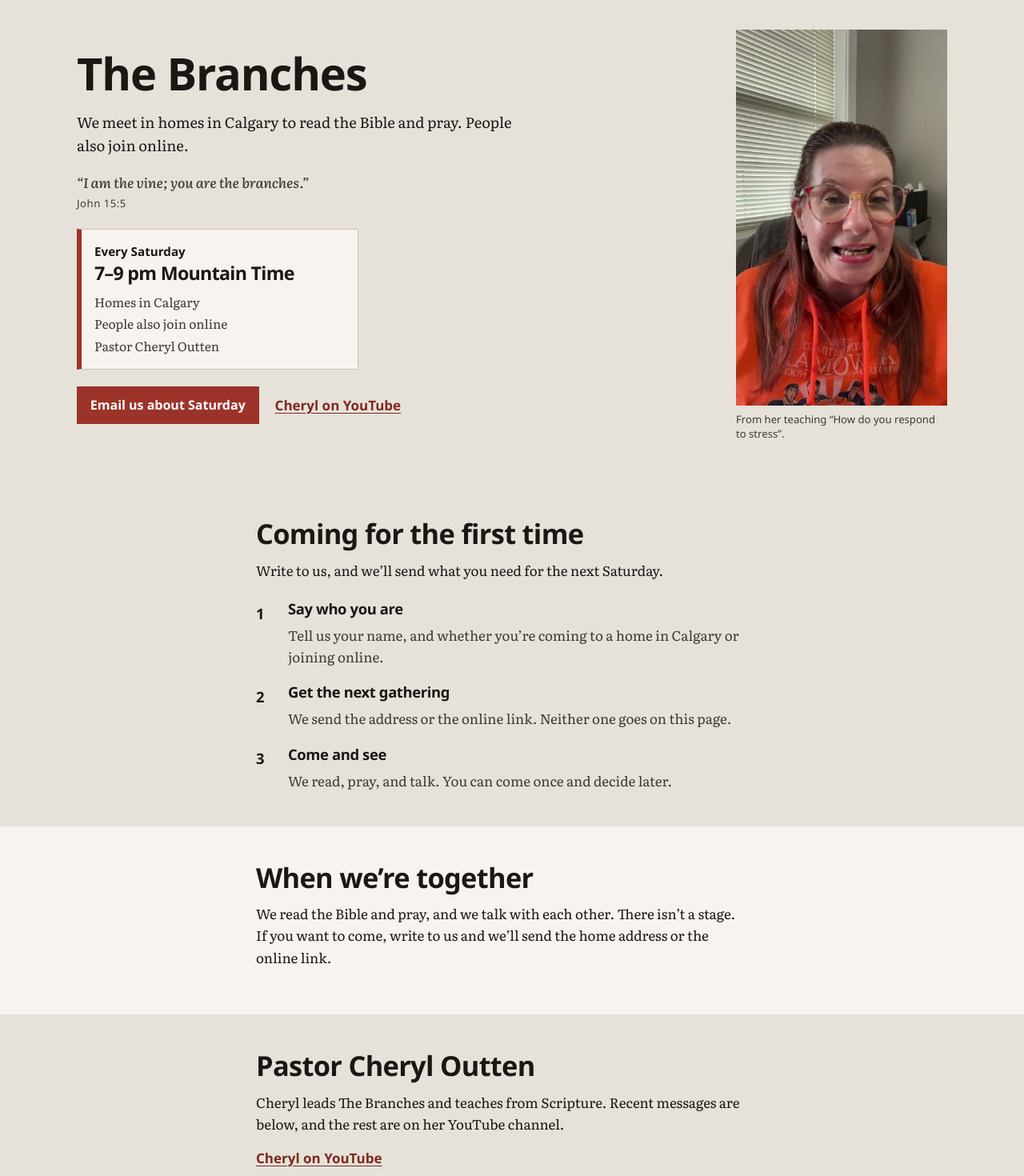
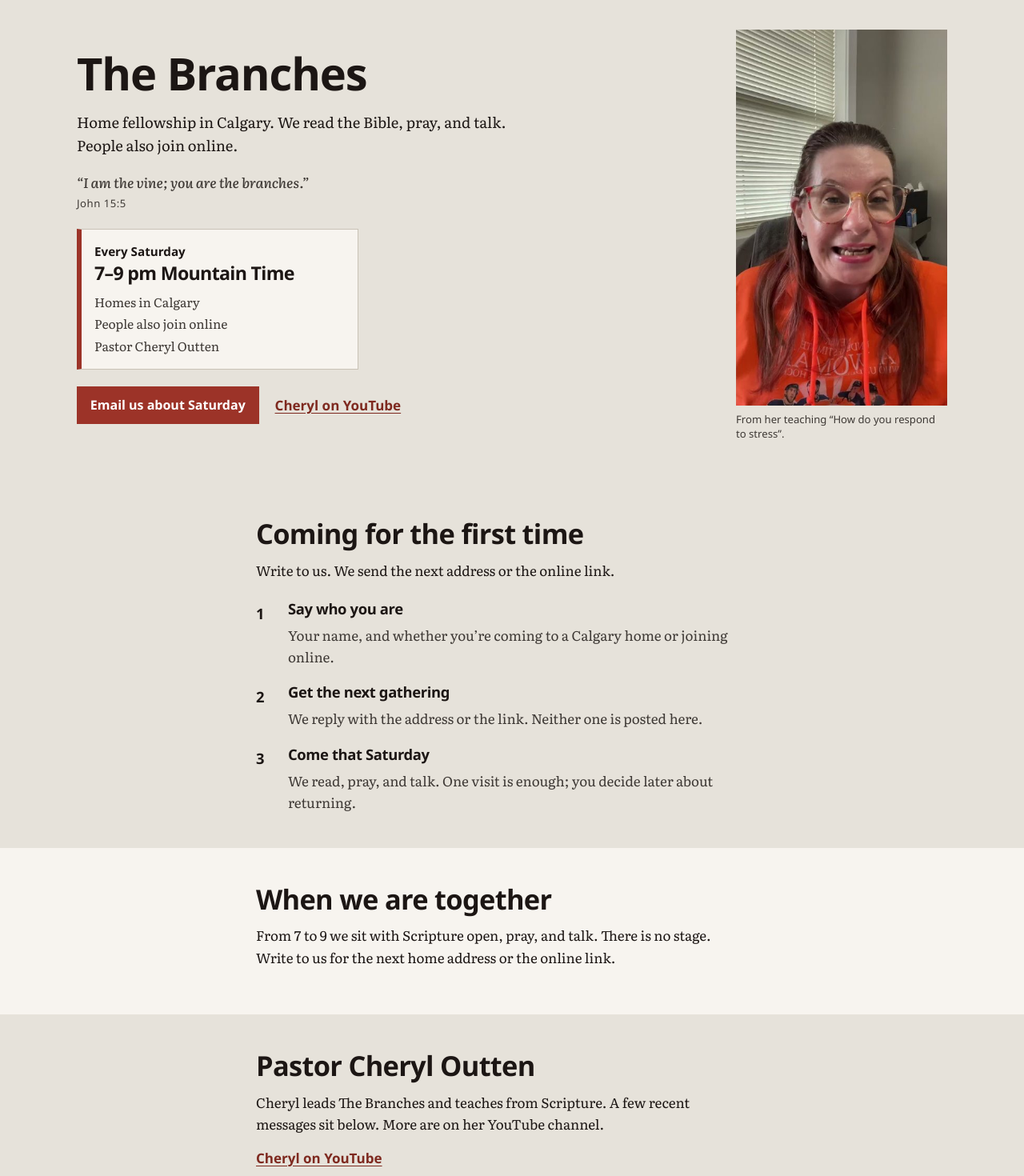
Before and after one commit to lioneltchami/the-branches, a React (Vite) app: page / in a window 1280 px wide. Shown: the part 80-1550 px from the top of the page at 80% size. Built offline with nearby package versions, Linux system fonts and the light colour scheme; a web font is replaced by a local one.

Commit message:
Polish The Branches copy for a human host voice
Drop em dashes and slogan-y phrasing, tighten section copy around
known Saturday facts, and keep the mailto path honest about drafts.

```diff
--- a/index.html
+++ b/index.html
@@ -6,12 +6,12 @@
     <meta name="viewport" content="width=device-width, initial-scale=1.0" />
     <meta
       name="description"
-      content="The Branches meets every Saturday, 7–9 pm Mountain Time, in homes in Calgary. People also join online. Led by Pastor Cheryl Outten."
+      content="The Branches: every Saturday, 7–9 pm Mountain Time, in Calgary homes and online. Led by Pastor Cheryl Outten."
     />
-    <meta property="og:title" content="The Branches — Saturdays, 7–9 pm Mountain Time" />
+    <meta property="og:title" content="The Branches, Saturdays, 7–9 pm Mountain Time" />
     <meta
       property="og:description"
-      content="Home fellowship in Calgary, every Saturday 7–9 pm Mountain Time. People also join online. Led by Pastor Cheryl Outten."
+      content="Home fellowship in Calgary every Saturday, 7–9 pm Mountain Time. People also join online. Led by Pastor Cheryl Outten."
     />
     <meta property="og:type" content="website" />
     <meta property="og:url" content="https://lioneltchami.github.io/the-branches/" />
@@ -27,7 +27,7 @@
       href="https://fonts.googleapis.com/css2?family=Familjen+Grotesk:ital,wght@0,400;0,500;0,600;0,700;1,400&family=Literata:ital,opsz,wght@0,7..72,400;0,7..72,600;1,7..72,500&display=swap"
       rel="stylesheet"
     />
-    <title>The Branches — Saturdays 7–9 pm Mountain Time</title>
+    <title>The Branches, Saturdays 7–9 pm Mountain Time</title>
   </head>
   <body>
     <div id="root"></div>
--- a/src/App.tsx
+++ b/src/App.tsx
@@ -11,7 +11,7 @@ const NAV = [
   { href: '#pastor', label: 'Cheryl' },
   { href: '#teachings', label: 'Teachings' },
   { href: '#faq', label: 'FAQ' },
-  { href: '#join', label: 'Plan a visit' },
+  { href: '#join', label: 'Write to us' },
 ] as const
 
 const VIDEOS = [
@@ -56,7 +56,7 @@ const FAQ = [
   },
   {
     q: 'Where do you meet in Calgary?',
-    a: 'We move between homes. After you write, we send the next address. We don’t post it on this page.',
+    a: 'We move between homes. After you write, we send the next address. We don’t post it here.',
   },
   {
     q: 'Can I join online from another country?',
@@ -64,7 +64,7 @@ const FAQ = [
   },
   {
     q: 'What should I expect the first time?',
-    a: 'People will say hello. We read the Bible, pray, and talk. There isn’t a stage.',
+    a: 'People will say hello. We read the Bible, pray, and talk. There is no stage.',
   },
   {
     q: 'Do I need to commit before I come?',
@@ -156,7 +156,7 @@ function App() {
     if (city) lines.push(`City or country: ${city}`)
     lines.push('', message)
     const subject = encodeURIComponent(
-      `The Branches — Saturday visit from ${name || 'a friend'}`,
+      `The Branches: Saturday visit from ${name || 'a friend'}`,
     )
     const body = encodeURIComponent(lines.join('\n'))
     window.location.href = `mailto:${CONTACT_EMAIL}?subject=${subject}&body=${body}`
@@ -219,7 +219,8 @@ function App() {
                 The Branches
               </h1>
               <p className="lede">
-                We meet in homes in Calgary to read the Bible and pray. People also join online.
+                Home fellowship in Calgary. We read the Bible, pray, and talk. People also join
+                online.
               </p>
               <p className="verse">
                 <span>“I am the vine; you are the branches.”</span>
@@ -253,19 +254,19 @@ function App() {
             <h2 id="new-here-title" tabIndex={-1}>
               Coming for the first time
             </h2>
-            <p>Write to us, and we’ll send what you need for the next Saturday.</p>
+            <p>Write to us. We send the next address or the online link.</p>
             <ol className="steps">
               <li>
                 <h3>Say who you are</h3>
-                <p>Tell us your name, and whether you’re coming to a home in Calgary or joining online.</p>
+                <p>Your name, and whether you’re coming to a Calgary home or joining online.</p>
               </li>
               <li>
                 <h3>Get the next gathering</h3>
-                <p>We send the address or the online link. Neither one goes on this page.</p>
+                <p>We reply with the address or the link. Neither one is posted here.</p>
               </li>
               <li>
-                <h3>Come and see</h3>
-                <p>We read, pray, and talk. You can come once and decide later.</p>
+                <h3>Come that Saturday</h3>
+                <p>We read, pray, and talk. One visit is enough; you decide later about returning.</p>
               </li>
             </ol>
           </div>
@@ -274,11 +275,11 @@ function App() {
         <section id="gather" className="section section--paper">
           <div className="wrap narrow">
             <h2 id="gather-title" tabIndex={-1}>
-              When we’re together
+              When we are together
             </h2>
             <p>
-              We read the Bible and pray, and we talk with each other. There isn’t a stage.
-              If you want to come, write to us and we’ll send the home address or the online link.
+              From 7 to 9 we sit with Scripture open, pray, and talk. There is no stage. Write to
+              us for the next home address or the online link.
             </p>
           </div>
         </section>
@@ -289,8 +290,8 @@ function App() {
               Pastor Cheryl Outten
             </h2>
             <p>
-              Cheryl leads The Branches and teaches from Scripture. Recent messages are below,
-              and the rest are on her YouTube channel.
+              Cheryl leads The Branches and teaches from Scripture. A few recent messages sit
+              below. More are on her YouTube channel.
             </p>
             <p>
               <a className="text-link" href={YOUTUBE} target="_blank" rel="noreferrer">
@@ -344,7 +345,7 @@ function App() {
               <h2 id="faq-title" tabIndex={-1}>
                 Questions
               </h2>
-              <p>A few things people ask before a first Saturday.</p>
+              <p>What people ask before they write.</p>
             </div>
             <div className="faq__list">
               {FAQ.map((item, index) => {
@@ -391,8 +392,8 @@ function App() {
                 Write to us
               </h2>
               <p>
-                Send a note if you want the details for the next Saturday. Tell us whether you’re
-                coming in Calgary or joining online.
+                Ask for the next Saturday. Say whether you’re coming in Calgary or joining
+                online.
               </p>
               <SaturdayCard />
             </div>
@@ -431,13 +432,14 @@ function App() {
               </button>
               {mailOpened ? (
                 <p className="form-note" role="status">
-                  Your email app should have opened with the note ready. Nothing has been sent yet.
-                  If it didn’t open, write to <a href={`mailto:${CONTACT_EMAIL}`}>{CONTACT_EMAIL}</a>.
+                  Your mail app should open with the note drafted. Nothing leaves until you send
+                  it. If nothing opened, write to{' '}
+                  <a href={`mailto:${CONTACT_EMAIL}`}>{CONTACT_EMAIL}</a>.
                 </p>
               ) : (
                 <p className="form-note">
-                  This opens an email to <a href={`mailto:${CONTACT_EMAIL}`}>{CONTACT_EMAIL}</a>.
-                  Nothing is sent until you send it from your mail app.
+                  This opens a draft to <a href={`mailto:${CONTACT_EMAIL}`}>{CONTACT_EMAIL}</a>.
+                  Your mail app sends it, not this page.
                 </p>
               )}
             </form>
@@ -451,8 +453,8 @@ function App() {
             </h2>
             <p className="book__sub">How to Walk With The Wounded</p>
             <p>
-              Cheryl’s book about grief: what helps the person who is hurting, and what helps the
-              person walking beside them.
+              Cheryl wrote this for people in grief, and for the friends walking with them: what
+              to say, and what to leave unsaid.
             </p>
             <p>
               <a className="text-link" href={BOOK} target="_blank" rel="noreferrer">
```
Also changed, not shown: 1 other file (tests, documents, lock files or other folders).
